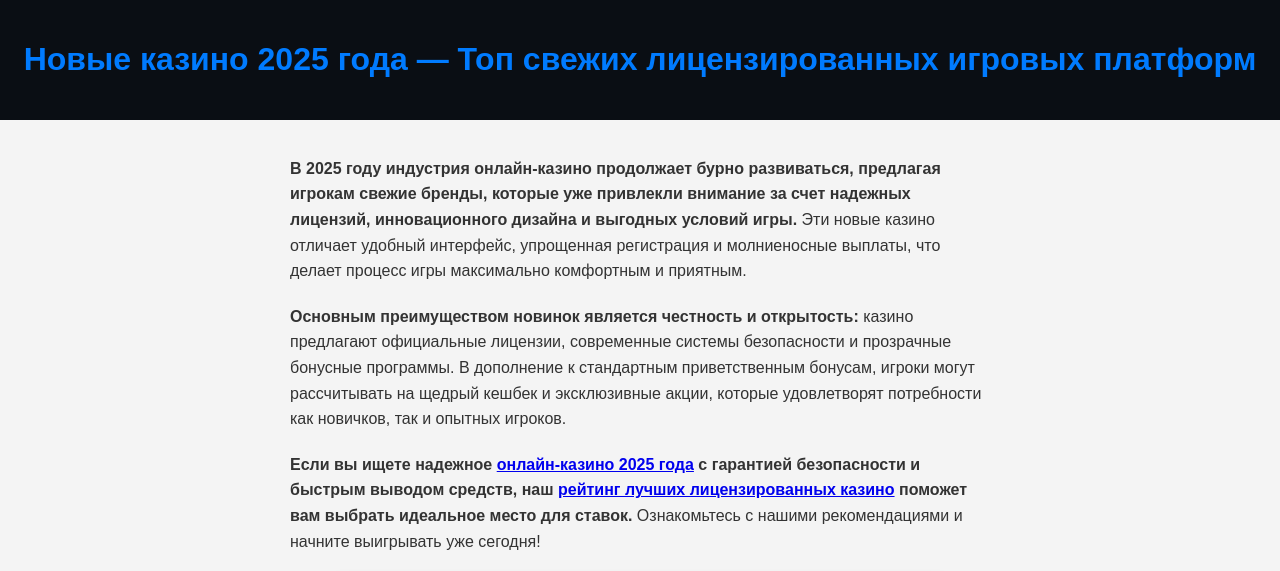
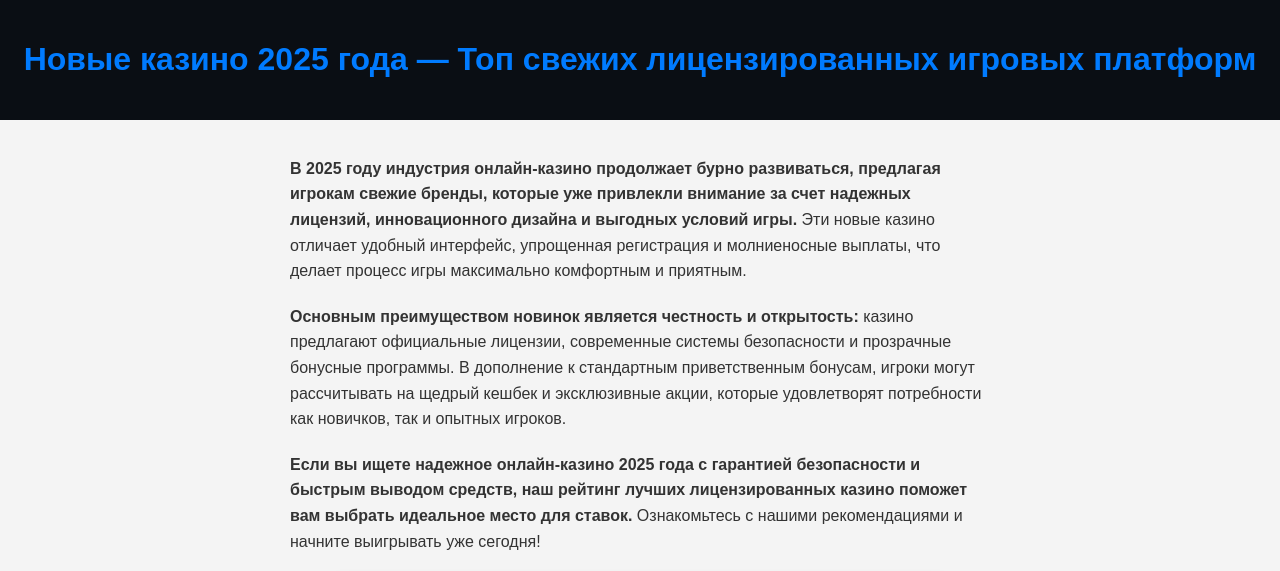
Before and after one commit to new-casino/2025.online, a plain HTML site: page index.html in a window 1280 px wide. Shown: the top 571 px of the page. Drawn offline with Linux system fonts and the light colour scheme.

Commit message:
Update index.html

```diff
--- a/index.html
+++ b/index.html
@@ -158,7 +158,7 @@
 
         <p><strong>Основным преимуществом новинок является честность и открытость:</strong> казино предлагают официальные лицензии, современные системы безопасности и прозрачные бонусные программы. В дополнение к стандартным приветственным бонусам, игроки могут рассчитывать на щедрый кешбек и эксклюзивные акции, которые удовлетворят потребности как новичков, так и опытных игроков.</p>
 
-        <p><strong>Если вы ищете надежное <a href="https://new-casino-2025.online">онлайн-казино 2025 года</a> с гарантией безопасности и быстрым выводом средств, наш <a href="https://live24bet.ru">рейтинг лучших лицензированных казино</a> поможет вам выбрать идеальное место для ставок.</strong> Ознакомьтесь с нашими рекомендациями и начните выигрывать уже сегодня!</p>
+        <p><strong>Если вы ищете надежное онлайн-казино 2025 года</a> с гарантией безопасности и быстрым выводом средств, наш рейтинг лучших лицензированных казино</a> поможет вам выбрать идеальное место для ставок.</strong> Ознакомьтесь с нашими рекомендациями и начните выигрывать уже сегодня!</p>
 
         <!-- Карточки казино -->
 
```
